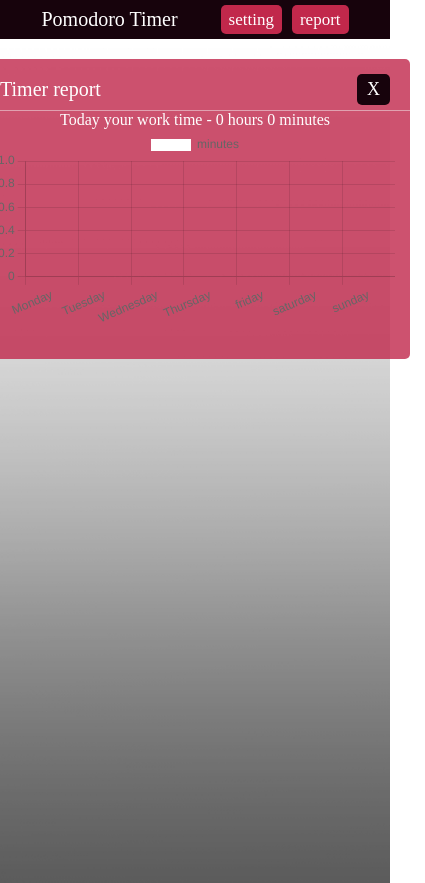
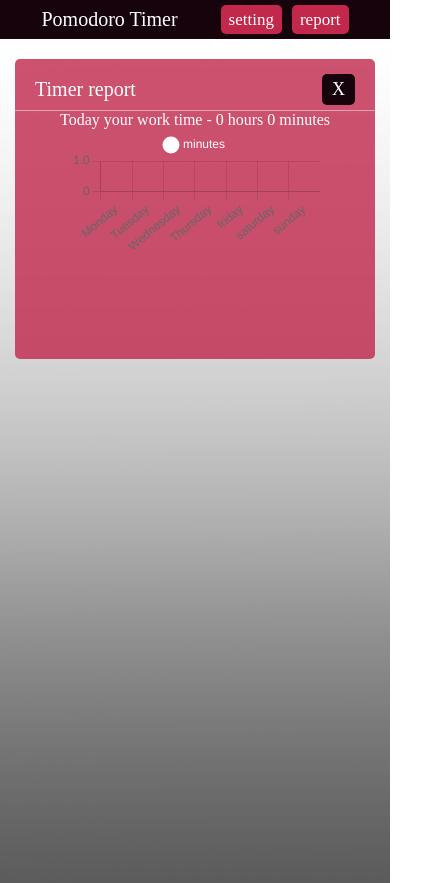
Before and after one commit to AmadoMuerte/pomodoro-timer, a React (Create React App) app: page /report in a window 390 px wide. Shown: the whole page, 425 px wide, since content can reach past the window. Built offline with nearby package versions, Linux system fonts and the light colour scheme; a web font is replaced by a local one.

Commit message:
update css

```diff
--- a/src/components/report/Report.css
+++ b/src/components/report/Report.css
@@ -15,7 +15,7 @@
     background-color: #5fbfced5;
     padding: 10px 0;
     max-width: 500px;
-    height: 300px;
+    min-height: 300px;
     display: flex;
     flex-direction: column;
     justify-content: space-between;
--- a/src/components/schedule/Schedule.css
+++ b/src/components/schedule/Schedule.css
@@ -1,4 +1,15 @@
 .schedule {
-    width: 400px;
+    width: 900px;
+}
 
+@media (max-width: 450px) {
+    .schedule {
+        width: 350px;
+    }
 }
+
+@media (max-width: 400px) {
+    .schedule {
+        width: 250px;
+    }
+}
--- a/src/components/schedule/Schedule.jsx
+++ b/src/components/schedule/Schedule.jsx
@@ -21,7 +21,7 @@ function Schedule(props) {
         BarElement,
         Title,
         Tooltip,
-        Legend
+        Legend,
       );
 
   const labels = [
@@ -34,6 +34,20 @@ function Schedule(props) {
         'sunday',
   ]
 
+  const options = {
+    plugins: {
+      legend: {
+        position: 'top',
+        rtl : false,
+        labels: {
+          usePointStyle: true,
+          color: 'white',
+          padding: 10,
+        }
+      }
+    },
+  }
+
   const data = {
       labels,
       datasets: [
@@ -41,13 +55,14 @@ function Schedule(props) {
           label: 'minutes',
           data: props.weekWork,
           backgroundColor: 'white',
+
         },
       ],
   };
 
   return (
       <div className='schedule'>
-          <Bar data={data} />
+          <Bar data={data} options={options} />
       </div>
   );
 }
--- a/src/components/setting/Setting.css
+++ b/src/components/setting/Setting.css
@@ -15,7 +15,7 @@
     background-color: #5fbfced5;
     padding: 10px 0;
     max-width: 500px;
-    height: 300px;
+    min-height: 300px;
     display: flex;
     flex-direction: column;
     justify-content: space-between;
--- a/src/components/setting/soundBtn/SoundBtn.css
+++ b/src/components/setting/soundBtn/SoundBtn.css
@@ -1,10 +1,10 @@
 .sound {
+    width: 100px;
     font-size: 20px;
     color: white;
-    height: 30px;
+    height: 40px;
     border: none;
     background-color: rgba(23, 3, 12, 0.638);
     padding: 5px 10px 5px 10px;
     border-radius: 10px;
-    height: 40px;
 }
--- a/src/components/setting/soundBtn/SoundBtn.jsx
+++ b/src/components/setting/soundBtn/SoundBtn.jsx
@@ -40,7 +40,7 @@ function SoundBtn(props) {
 
     return (
         <select className='sound'>
-            <option hidden>Select sound</option>
+            <option hidden>Sound</option>
             <option onClick={e => selectSound(e)}>sound one</option>
             <option onClick={e => selectSound(e)}>sound two</option>
             <option onClick={e => selectSound(e)}>sound three</option>
```
